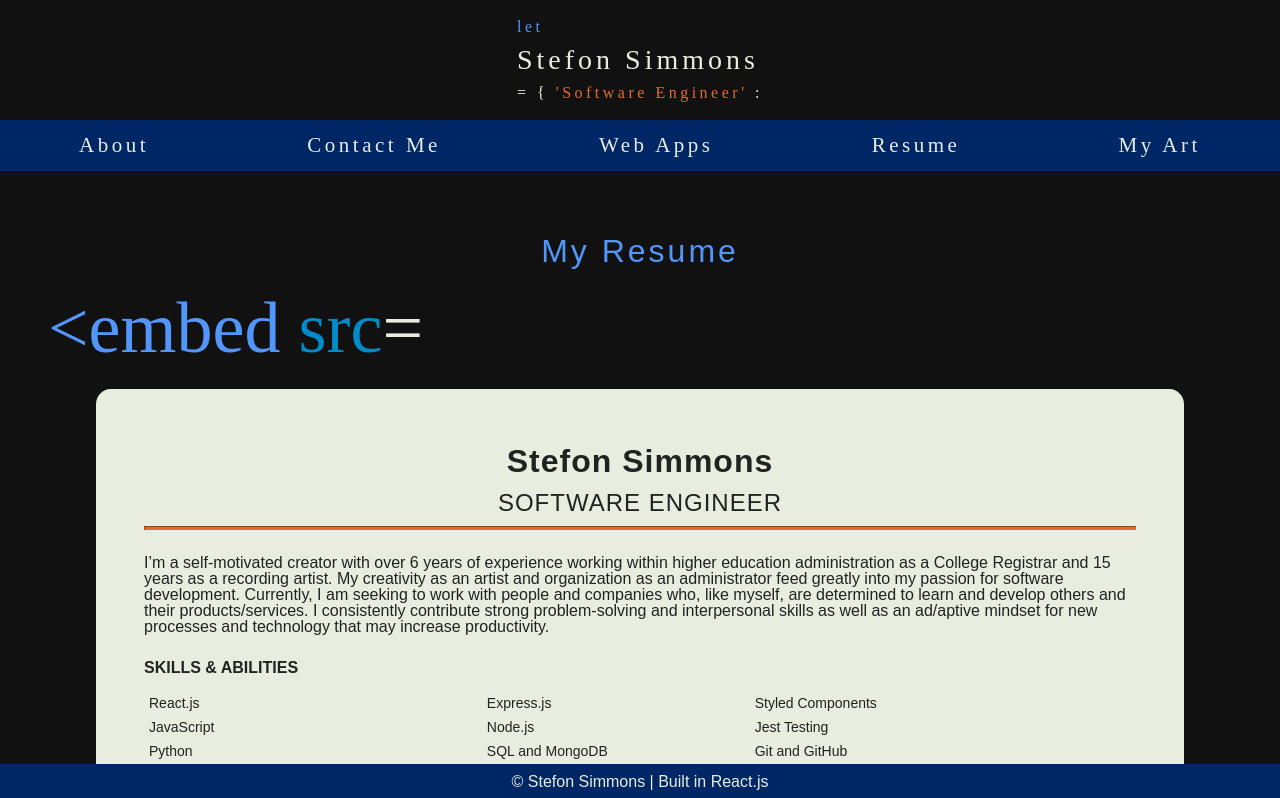
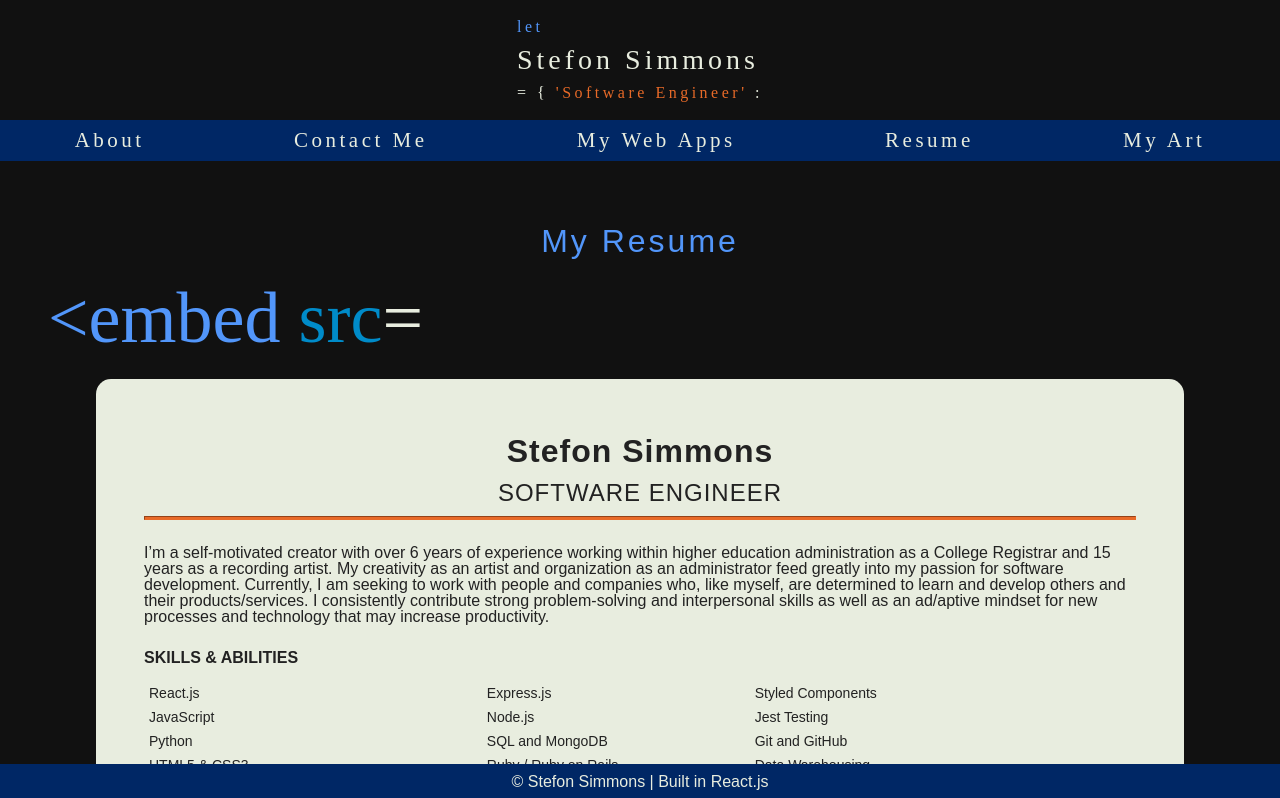
Before and after one commit to StefonSimmons/portfolio, a React (Create React App) app in the folder portfolio_app/: page /resume in a window 1280 px wide. Shown: the top 798 px of the page. Built offline with nearby package versions, Linux system fonts and the light colour scheme.

Commit message:
further styled and updated resume

```diff
--- a/portfolio_app/src/components/Navigation.jsx
+++ b/portfolio_app/src/components/Navigation.jsx
@@ -7,27 +7,27 @@ const List = styled.ul`
   display: flex;
   flex-direction: row;
   justify-content: space-around;
-  align-items: flex-start;
 `
 const NavItem = styled.li`
   padding: 10px;
-  margin: 5px;
-  // transform: skewY(11deg);
-  // font-family: 'Permanent Marker', cursive;
-  // font-family: 'Montserrat', sans-serif;
+  margin: 0 5px;
+  color: #e8eddf;
+
+  &:hover{
+    background: rgb(232, 237, 220);
+    // rgb(82,150,250);
+    color: #111111;
+  }
 `
 const Nav = styled.nav`
-  // background-color: rgb(0,139,201);
   background-color: rgb(0,39,101);
   top: 0;
   width: 100%;
-
 `
 const NavLink = styled(Link)`
   text-decoration: none;
   font-size: 21px;
   letter-spacing: 3.5px;
-  color: #e8eddf;
 `
 
 
@@ -107,15 +107,15 @@ export default function Navigation() {
 
       <Nav style={fixed ? { position: "fixed" } : { position: "" }}>
         <List>
-          <NavItem><NavLink to={`/about`}>About</NavLink></NavItem>
+          <NavLink to={`/about`}><NavItem>About</NavItem></NavLink>
 
-          <NavItem><NavLink to={`/contact`}>Contact Me</NavLink></NavItem>
+          <NavLink to={`/contact`}><NavItem>Contact Me</NavItem></NavLink>
 
-          <NavItem><NavLink to={`/webapps`}>Web Apps</NavLink></NavItem>
+          <NavLink to={`/webapps`}><NavItem>My Web Apps</NavItem></NavLink>
 
-          <NavItem><NavLink to={`/resume`}>Resume</NavLink></NavItem>
+          <NavLink to={`/resume`}><NavItem>Resume</NavItem></NavLink>
 
-          <NavItem><NavLink to={`/myart`}>My Art</NavLink></NavItem>
+          <NavLink to={`/myart`}><NavItem>My Art</NavItem></NavLink>
         </List>
       </Nav>
 
--- a/portfolio_app/src/components/Resume/Resume.jsx
+++ b/portfolio_app/src/components/Resume/Resume.jsx
@@ -5,7 +5,7 @@ import Experience from './Experience'
 import Education from './Education'
 import { Phrase, List, Block } from './Experience'
 import { Header } from '../AboutMe'
-import styled, {keyframes} from 'styled-components'
+import styled from 'styled-components'
 
 const Border = styled.div`
   display: flex;
@@ -24,21 +24,6 @@ const Page = styled.main`
 
   }
 `
-
-const DwnldShake = keyframes`
-  0% { transform: translate(1px, 1px) rotate(0deg)}
-  10% { transform: translate(-1px, -2px) rotate(-1deg)}
-  20% { transform: translate(-3px, 0px) rotate(1deg)}
-  30% { transform: translate(3px, 2px) rotate(0deg)}
-  40% { transform: translate(1px, -1px) rotate(1deg)}
-  50% { transform: translate(-1px, 2px) rotate(-1deg)}
-  60% { transform: translate(-3px, 1px) rotate(0deg)}
-  70% { transform: translate(3px, 1px) rotate(-1deg)}
-  80% { transform: translate(-1px, -1px) rotate(1deg)}
-  90% { transform: translate(1px, 2px) rotate(0deg)}
-  100% { transform: translate(1px, -2px) rotate(-1deg)}
-`
-
 const Download = styled.a`
   position: static;
   text-decoration: none;
@@ -49,11 +34,6 @@ const Download = styled.a`
   border-radius: 15px;
   padding: 5px 15px;
   font-family: 'Permanent Marker', cursive;
-
-  &:hover{
-    animation: ${DwnldShake} .5s;
-    animation-iteration-count: 1;
-  }
 `
 const Arrow = styled.span`
   border-bottom: black solid 2px;
@@ -137,7 +117,7 @@ export default function Resume() {
           onMouseLeave={() => updateDisplay(false)}
         >
           {display ?
-          <Download href="https://www.docdroid.net/KUStH4b/stefon-simmons-resume-2020-pdf" target="_blank" rel="noopener noreferrer">
+          <Download href="https://www.docdroid.net/9JxSF8U/stefon-simmons-resume-2020-6182020-pdf" target="_blank" rel="noopener noreferrer">
               Download my Resume <Arrow>⬇</Arrow>
               {/* <img src="https://imgur.com/qbXZwZz.png" alt="download-icon"></img>   */}
           </Download>
--- a/portfolio_app/src/data/experience-data.js
+++ b/portfolio_app/src/data/experience-data.js
@@ -3,10 +3,11 @@
   // the array comes from a paragraph parsed by a period '.'
 
 const softwareEngPhrases =
-  "Successfully designed, developed, and deployed 4 responsive web applications within strict one-week due dates; Dedicated over 700 hours in 3 months towards developing my skills in planning and deploying web applications; Leveraged fluent knowledge of HTML, CSS, JavaScript, React, Ruby, MongoDB and API calls in order to build well-documented professional and dynamic full-stack web applications."
+  "Successfully designed, developed, and deployed 4 responsive web applications within strict one-week due dates; Dedicated over 800 hours in 3 months towards developing my skills in planning and deploying web applications; Leveraged fluent knowledge of HTML, CSS, JavaScript, React, Ruby, MongoDB and API calls in order to build well-documented professional and dynamic full-stack web applications"
 
 const registrarPhrases =
-  "Created a system that consolidates the time it takes to track and report student attendance from 5 hrs. to 15 mins by using MS Excel formulas, Word, SQL Server and SQL Reporting tools; Designed the student and faculty-facing student and faculty portal using HTML and in-line CSS;Optimized student enrollment data collection procedures for productive analysis and reporting to accreditors as well as institutional, state and federal governing bodies;Developed an interdepartmental Excel workbook via OneDrive that calculates and forecasts an average of $100,000 per year in expected veteran educational payments to the school; Managed allocating Registrar tasks to an Associate Registrar and multiple intermittent interns;Trained students, staff and faculty on how to navigate and use the student portal and student information system.Audited student educational records for compliance with governing bodies.Resolved technical issues for students, faculty and staff to maintain production of services;Fostered a team environment that assured the accuracy and privacy of students’ educational records; Advised a diverse faculty and student-body regarding academic options and requirements; Tactfully resolved student complaints and conduct issues as needed; Pioneered the implementation of NSC eTranscript and Student Tracker services for the institution; Managed the Registrar’s Office and data for an average annual enrollment of 270 students and thousands of alumni."
+  "Created a system that consolidates the time it takes to track and report attendance for an average annual enrollment of 270 students by using MS Excel formulas, Word, SQL Server and SQL Reporting tools;Designed the student and faculty-facing student and faculty portal using HTML and in-line CSS;Developed an interdepartmental Excel workbook via OneDrive that calculates and forecasts an average of $100,000 per year in expected veteran educational payments to the school;Optimized student enrollment data collection procedures for productive analysis and reporting to accreditors as well as institutional, state and federal governing bodies;Trained students, staff and faculty on how to navigate and use the student portal and student information system;Resolved technical issues for students, faculty and staff to maintain production of services;Advised a diverse faculty and student body regarding academic options and requirements;Pioneered the implementation of NSC eTranscript and Student Tracker services for the institution"
+
 
 const experience = [{
   title: "software engineering fellow",
--- a/portfolio_app/src/data/projects.json
+++ b/portfolio_app/src/data/projects.json
@@ -1,4 +1,12 @@
 [
+  {
+    "name": "Gig-A-Bit",
+    "description": "'Gig-A-Bit'. The talent-board app for artistic individuals and small groups. Register and post your art, project ideas and/or portfolio to be seen by talent-seekers online.",
+    "image": "https://imgur.com/A3F9TWu.png",
+    "tech": ["React.js", "Ruby on Rails", "Axios", "PostgreSQL", "JSON Web Token", "bcrypt"],
+    "deployedURL": "https://gig-a-bit.surge.sh/",
+    "ghRepoURL": "https://github.com/StefonSimmons/gig-a-bit"
+  },
   {
     "name": "Instacart-Costco",
     "description": "'Instacart-Costco'. A re-creation of Instacart's website. Proposes a layout that enhances the navigation, personalization, flow and accessibility of the site.",
@@ -14,15 +22,6 @@
     "tech": ["React.js", "Axios","Snapshot Testing","RESTful API","Node.js", "Styled-Components"],
     "deployedURL": "https://worldtourapp.netlify.app/",
     "ghRepoURL": "https://github.com/StefonSimmons/world-tour"
-  },
-  {
-    "name": "Cues",
-    "description": "'Cues' allows you to get quick data regarding film, television, and theater production activity in New York City. Discover when NYC properties are utilized by the dramatic arts industry.",
-    "image": "https://imgur.com/o6hDZmu.png",
-    "tech": ["HTML", "CSS","Javascript","Axios","Node.js", "Socrata Open Data API"],
-    "deployedURL": "https://stefonsimmons.github.io/Cues/",
-    "ghRepoURL": "https://github.com/StefonSimmons/Cues"
-
   }
 
 ]
```
